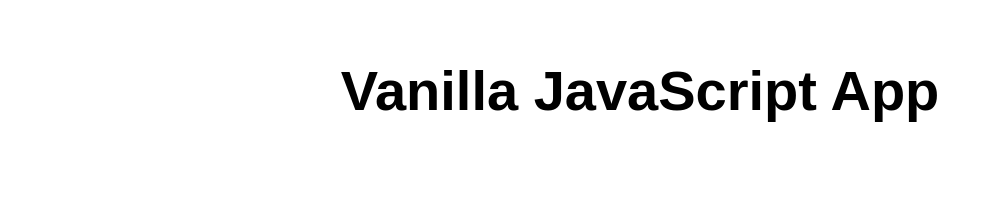
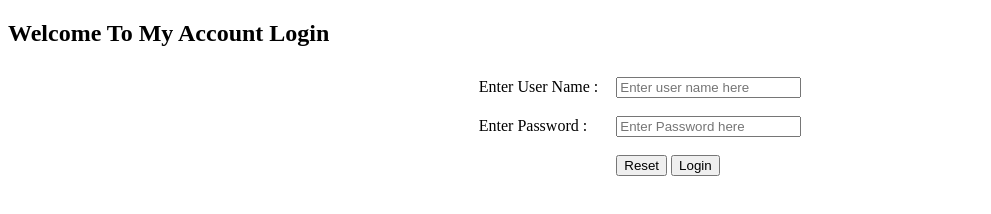
Before and after one commit to DILSHA-SAJAN/cc_assignment_dilsha, a plain HTML site: page index.html in a window 1280 px wide. Shown: the whole page, without its empty margins (0-991 px from the left). Drawn offline with Linux system fonts and the light colour scheme.

Commit message:
Update index.html
Login username password check

```diff
--- a/index.html
+++ b/index.html
@@ -1,17 +1,67 @@
-<!DOCTYPE html>
-<html lang="en">
+  <!DOCTYPE html>
+  <html>
+  <head>
+  <title>Welcome To Login Form</title>
+    <script>
+       function login()
+	{
+		var uname = document.getElementById("email").value;
+		var pwd = document.getElementById("pwd1").value;
+		var filter = /^([a-zA-Z0-9_\.\-])+\@(([a-zA-Z0-9\-])+\.)+([a-zA-Z0-9]{2,4})+$/;
+		if(uname =='')
+		{
+			alert("please enter user name.");
+		}
+		else if(pwd=='')
+		{
+        	alert("enter the password");
+		}
+      	else if(uname == 'dilshasajan' && pwd == 'soft1234')
+		{
+			alert("Login Successfully");
+		}
+		else
+		{
+	alert("Login failed due to incorrect username and password");
+			}
+	}
+	//Reset Inputfield code.
+	function clearFunc()
+	{
+		document.getElementById("email").value="";
+		document.getElementById("pwd1").value="";
+	}
+    </script>
+  </head>
 
-<head>
-  <meta charset="UTF-8">
-  <meta name="viewport" content="width=device-width, initial-scale=1.0">
-  <link rel="stylesheet" href="styles.css">
-  <title>Vanilla JavaScript App</title>
-</head>
+	<body>
+	<!-- Main div code -->
+	<div id="main">
+	<div class="h-tag">
+	<h2>Welcome To My Account Login</h2>
+	</div>
+	<!-- Login box -->
+	<div class="login">
+	<table cellspacing="2" align="center" cellpadding="8" border="0">
+	<tr>
+	<td>Enter User Name :</td>
+	<td><input type="text" placeholder="Enter user name here" id="email" class="tb" /></td>
+	</tr>
+	<tr>
+	<td>Enter Password :</td>
+	<td><input type="password" placeholder="Enter Password here" id="pwd1" class="tb" /></td>
+	</tr>
+	<tr>
+	<td></td>
+	<td>
+	<input type="submit" value="Reset" onclick="clearFunc()" class="btn" />
+	<input type="submit" value="Login" class="btn" onClick="login()" /></td>
+	</tr>
+	</table>
+	</div>
+  	 <!-- login box div ending here.. -->
+	</div>
+	<!-- Main div ending here... -->
 
-<body>
-  <main>
-    <h1>Vanilla JavaScript App</h1>
-  </main>
-</body>
-
-</html>
+  </body>
+  </html>
```
